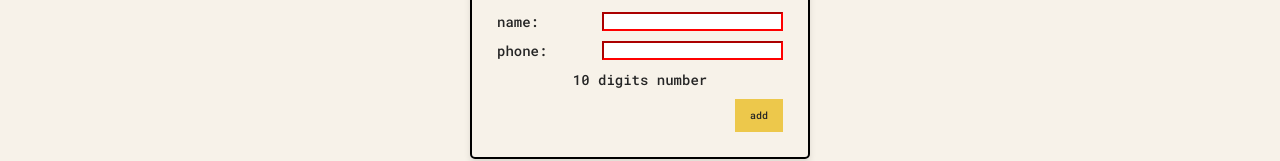
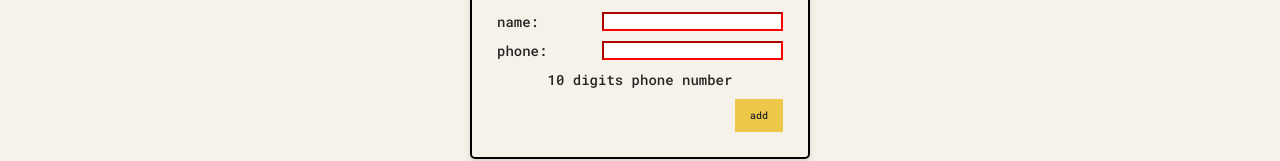
Before and after one commit to eduvergara/FullStackOpen, a React (Vite) app in the folder part2/phonebook/: page / in a window 1280 px wide. Shown: the part 317-478 px from the top of the page. Built offline with nearby package versions, Linux system fonts and the light colour scheme; no server answers.

Commit message:
part3 - updates on ui label and readme.md file

```diff
--- a/part2/phonebook/src/components/PersonForm.jsx
+++ b/part2/phonebook/src/components/PersonForm.jsx
@@ -12,7 +12,7 @@ const PersonForm = (props) => {
         <input value={props.newNumber} style={{ borderColor: props.isValidPhone ? "green" : "red" }} onChange={props.handleNewNumber} />
       </div>
       <div className="add-number-reference">
-        10 digits number
+        10 digits phone number
       </div>
       <div className="add-button">
         <button type="submit" className="btn">add</button>
```
Also changed, not shown: 1 other file (tests, documents, lock files or other folders).
